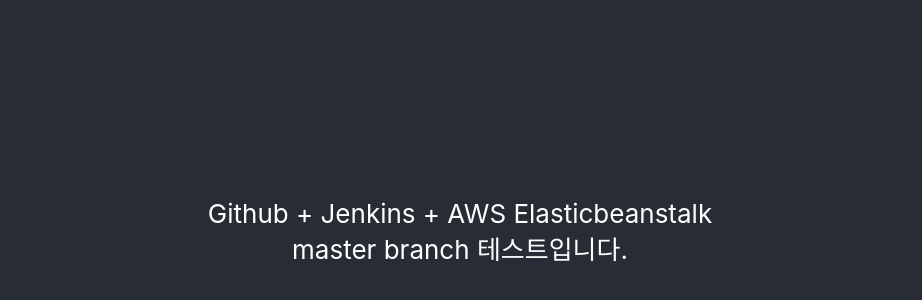
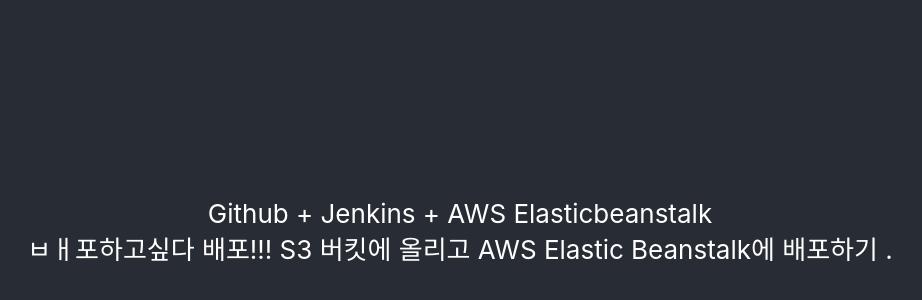
Before and after one commit to Gldud1118/jenkins-elasticbeanstalk, a React (Create React App) app: page / in a window 1280 px wide. Shown: the part 168-468 px from the top of the page, without its empty margins (180-1102 px from the left). Built offline with nearby package versions, Linux system fonts and the light colour scheme.

Commit message:
최종 배포 브런치

```diff
--- a/src/App.js
+++ b/src/App.js
@@ -7,7 +7,7 @@
     <div className="App">
       <header className="App-header">
         <div>Github + Jenkins + AWS Elasticbeanstalk</div>
-        <div>master branch 테스트입니다.</div>
+        <div>ㅂㅐ포하고싶다 배포!!! S3 버킷에 올리고 AWS Elastic Beanstalk에 배포하기 .</div>
       </header>
     </div>
   );
```
